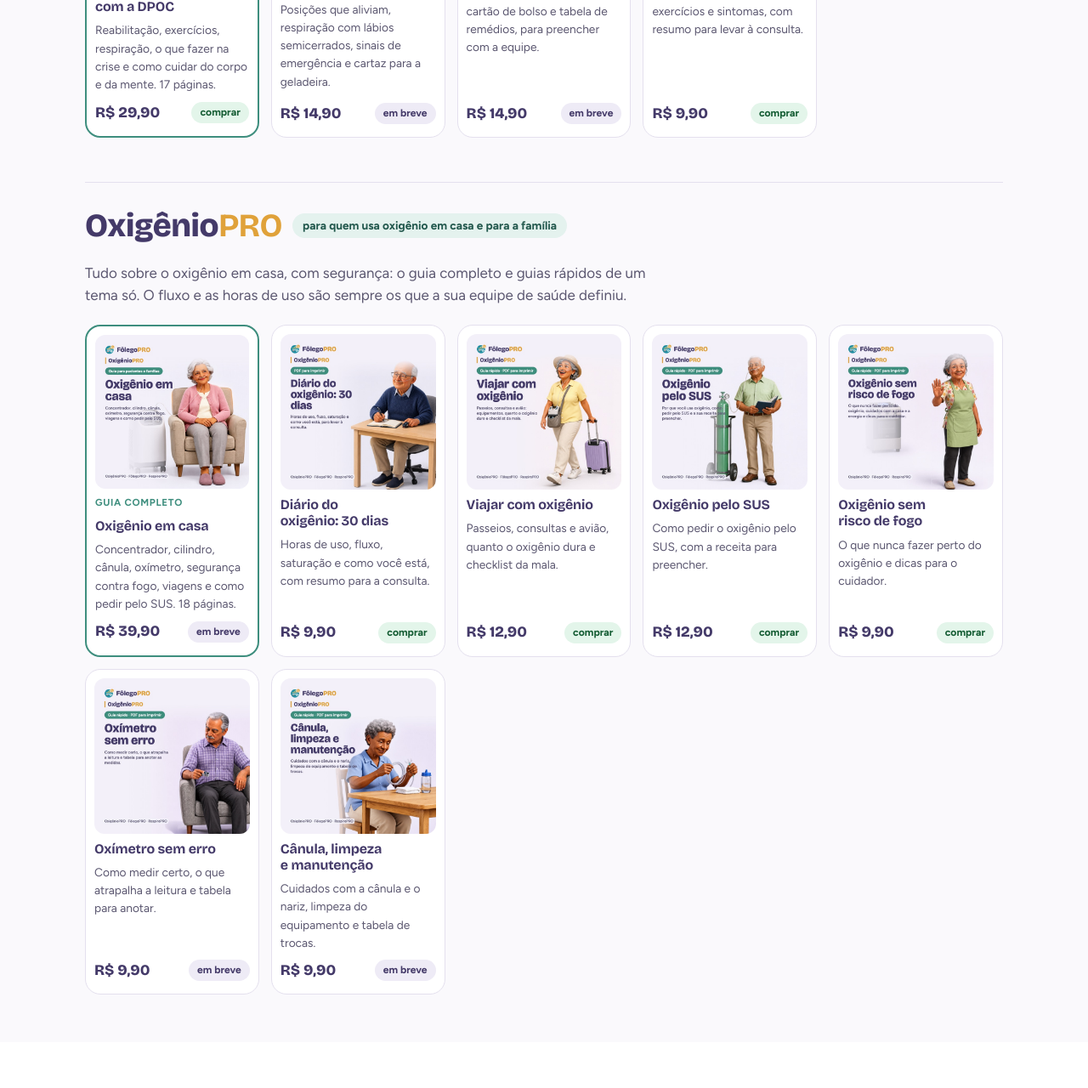
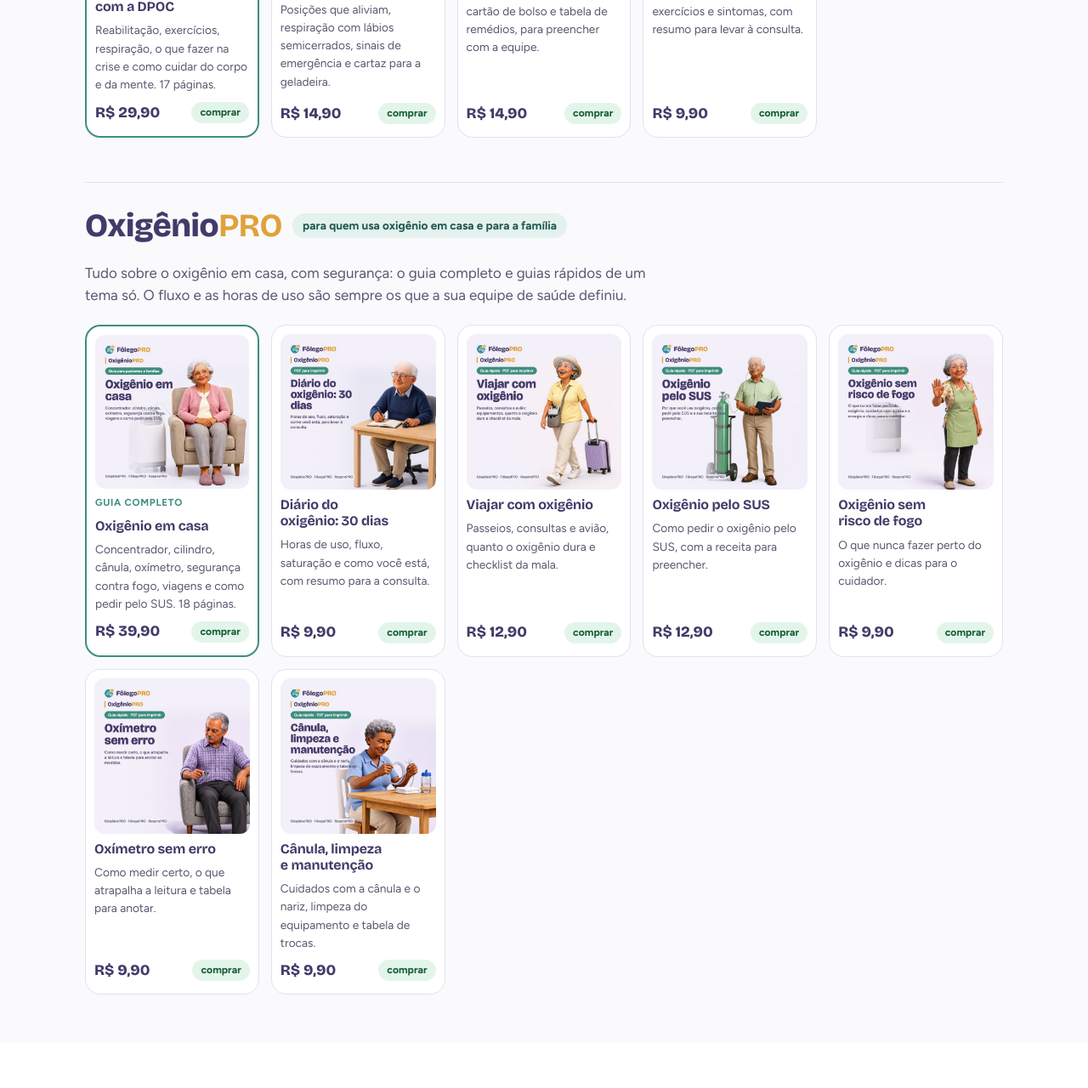
Before and after one commit to respireproagil-jpg/folegopro-site, a plain HTML site: page index.html in a window 1280 px wide. Shown: the part 3220-4500 px from the top of the page at 85% size. Drawn offline with nearby package versions, Linux system fonts and the light colour scheme.

Commit message:
Loja: todos os produtos de DPOC e oxigênio à venda
Co-Authored-By: Claude Opus 5.5 <noreply@anthropic.com>

```diff
--- a/index.html
+++ b/index.html
@@ -199,21 +199,21 @@ footer b { color: #fff; }
     <p class="muted">Guias em linguagem simples, feitos pelas fisioterapeutas da RespirePRO e baseados no GOLD 2026. PDF para ler no celular ou imprimir. Pagamento único.</p>
     <div class="grade">
       <div class="prod destaque"><img src="img/capa-vivendo-bem-com-a-dpoc.jpg" alt=""><span class="sel">Guia completo</span><h3>Vivendo bem com a DPOC</h3><p>Reabilitação, exercícios, respiração, o que fazer na crise e como cuidar do corpo e da mente. 17 páginas.</p><div class="rod"><span class="v">R$ 29,90</span><a class="st ok" href="https://pay.kiwify.com.br/347imgm" target="_blank" rel="noopener">comprar</a></div></div>
-      <div class="prod"><img src="img/capa-faltou-o-ar-dpoc.jpg" alt=""><h3>Faltou o ar: o que fazer na hora</h3><p>Posições que aliviam, respiração com lábios semicerrados, sinais de emergência e cartaz para a geladeira.</p><div class="rod"><span class="v">R$ 14,90</span><a class="st" href="https://wa.me/554299647090?text=Ol%C3%A1%21%20Quero%20ser%20avisado%20quando%20sair%20o%20material%20%22Faltou%20o%20ar%3A%20o%20que%20fazer%20na%20hora%22%20da%20F%C3%B4legoPRO." target="_blank" rel="noopener">em breve</a></div></div>
-      <div class="prod"><img src="img/capa-plano-acao-dpoc.jpg" alt=""><h3>Plano de ação da DPOC</h3><p>Semáforo para a geladeira, cartão de bolso e tabela de remédios, para preencher com a equipe.</p><div class="rod"><span class="v">R$ 14,90</span><a class="st" href="https://wa.me/554299647090?text=Ol%C3%A1%21%20Quero%20ser%20avisado%20quando%20sair%20o%20material%20%22Plano%20de%20a%C3%A7%C3%A3o%20da%20DPOC%22%20da%20F%C3%B4legoPRO." target="_blank" rel="noopener">em breve</a></div></div>
+      <div class="prod"><img src="img/capa-faltou-o-ar-dpoc.jpg" alt=""><h3>Faltou o ar: o que fazer na hora</h3><p>Posições que aliviam, respiração com lábios semicerrados, sinais de emergência e cartaz para a geladeira.</p><div class="rod"><span class="v">R$ 14,90</span><a class="st ok" href="https://pay.kiwify.com.br/G1pxyGb" target="_blank" rel="noopener">comprar</a></div></div>
+      <div class="prod"><img src="img/capa-plano-acao-dpoc.jpg" alt=""><h3>Plano de ação da DPOC</h3><p>Semáforo para a geladeira, cartão de bolso e tabela de remédios, para preencher com a equipe.</p><div class="rod"><span class="v">R$ 14,90</span><a class="st ok" href="https://pay.kiwify.com.br/uQmMuZQ" target="_blank" rel="noopener">comprar</a></div></div>
       <div class="prod"><img src="img/capa-diario-30-dias-dpoc.jpg" alt=""><h3>Diário do fôlego: 30 dias</h3><p>Falta de ar, caminhada, exercícios e sintomas, com resumo para levar à consulta.</p><div class="rod"><span class="v">R$ 9,90</span><a class="st ok" href="https://pay.kiwify.com.br/2qKPpog" target="_blank" rel="noopener">comprar</a></div></div>
     </div>
 
     <div class="cab linha-sec" id="oxigenio"><h2><span class="marca-linha">Oxigênio<b>PRO</b></span></h2><span class="tag dpoc">para quem usa oxigênio em casa e para a família</span></div>
     <p class="muted">Tudo sobre o oxigênio em casa, com segurança: o guia completo e guias rápidos de um tema só. O fluxo e as horas de uso são sempre os que a sua equipe de saúde definiu.</p>
     <div class="grade">
-      <div class="prod destaque"><img src="img/capa-oxigenio-em-casa.jpg" alt=""><span class="sel">Guia completo</span><h3>Oxigênio em casa</h3><p>Concentrador, cilindro, cânula, oxímetro, segurança contra fogo, viagens e como pedir pelo SUS. 18 páginas.</p><div class="rod"><span class="v">R$ 39,90</span><a class="st" href="https://wa.me/554299647090?text=Ol%C3%A1%21%20Quero%20ser%20avisado%20quando%20sair%20o%20material%20%22Oxig%C3%AAnio%20em%20casa%22%20da%20F%C3%B4legoPRO." target="_blank" rel="noopener">em breve</a></div></div>
+      <div class="prod destaque"><img src="img/capa-oxigenio-em-casa.jpg" alt=""><span class="sel">Guia completo</span><h3>Oxigênio em casa</h3><p>Concentrador, cilindro, cânula, oxímetro, segurança contra fogo, viagens e como pedir pelo SUS. 18 páginas.</p><div class="rod"><span class="v">R$ 39,90</span><a class="st ok" href="https://pay.kiwify.com.br/LysAian" target="_blank" rel="noopener">comprar</a></div></div>
       <div class="prod"><img src="img/capa-diario-oxigenio-30-dias.jpg" alt=""><h3>Diário do oxigênio: 30 dias</h3><p>Horas de uso, fluxo, saturação e como você está, com resumo para a consulta.</p><div class="rod"><span class="v">R$ 9,90</span><a class="st ok" href="https://pay.kiwify.com.br/K7790l3" target="_blank" rel="noopener">comprar</a></div></div>
       <div class="prod"><img src="img/capa-o2-viagem.jpg" alt=""><h3>Viajar com oxigênio</h3><p>Passeios, consultas e avião, quanto o oxigênio dura e checklist da mala.</p><div class="rod"><span class="v">R$ 12,90</span><a class="st ok" href="https://pay.kiwify.com.br/y8xf4Cv" target="_blank" rel="noopener">comprar</a></div></div>
       <div class="prod"><img src="img/capa-o2-sus.jpg" alt=""><h3>Oxigênio pelo SUS</h3><p>Como pedir o oxigênio pelo SUS, com a receita para preencher.</p><div class="rod"><span class="v">R$ 12,90</span><a class="st ok" href="https://pay.kiwify.com.br/iH3RNc9" target="_blank" rel="noopener">comprar</a></div></div>
       <div class="prod"><img src="img/capa-o2-seguranca.jpg" alt=""><h3>Oxigênio sem risco de fogo</h3><p>O que nunca fazer perto do oxigênio e dicas para o cuidador.</p><div class="rod"><span class="v">R$ 9,90</span><a class="st ok" href="https://pay.kiwify.com.br/fUZvYZl" target="_blank" rel="noopener">comprar</a></div></div>
-      <div class="prod"><img src="img/capa-o2-oximetro.jpg" alt=""><h3>Oxímetro sem erro</h3><p>Como medir certo, o que atrapalha a leitura e tabela para anotar.</p><div class="rod"><span class="v">R$ 9,90</span><a class="st" href="https://wa.me/554299647090?text=Ol%C3%A1%21%20Quero%20ser%20avisado%20quando%20sair%20o%20material%20%22Ox%C3%ADmetro%20sem%20erro%22%20da%20F%C3%B4legoPRO." target="_blank" rel="noopener">em breve</a></div></div>
-      <div class="prod"><img src="img/capa-o2-cuidados.jpg" alt=""><h3>Cânula, limpeza e manutenção</h3><p>Cuidados com a cânula e o nariz, limpeza do equipamento e tabela de trocas.</p><div class="rod"><span class="v">R$ 9,90</span><a class="st" href="https://wa.me/554299647090?text=Ol%C3%A1%21%20Quero%20ser%20avisado%20quando%20sair%20o%20material%20%22C%C3%A2nula%2C%20limpeza%20e%20manuten%C3%A7%C3%A3o%22%20da%20F%C3%B4legoPRO." target="_blank" rel="noopener">em breve</a></div></div>
+      <div class="prod"><img src="img/capa-o2-oximetro.jpg" alt=""><h3>Oxímetro sem erro</h3><p>Como medir certo, o que atrapalha a leitura e tabela para anotar.</p><div class="rod"><span class="v">R$ 9,90</span><a class="st ok" href="https://pay.kiwify.com.br/UkmeHqc" target="_blank" rel="noopener">comprar</a></div></div>
+      <div class="prod"><img src="img/capa-o2-cuidados.jpg" alt=""><h3>Cânula, limpeza e manutenção</h3><p>Cuidados com a cânula e o nariz, limpeza do equipamento e tabela de trocas.</p><div class="rod"><span class="v">R$ 9,90</span><a class="st ok" href="https://pay.kiwify.com.br/n4OgUni" target="_blank" rel="noopener">comprar</a></div></div>
     </div>
   </div>
 </section>
```
